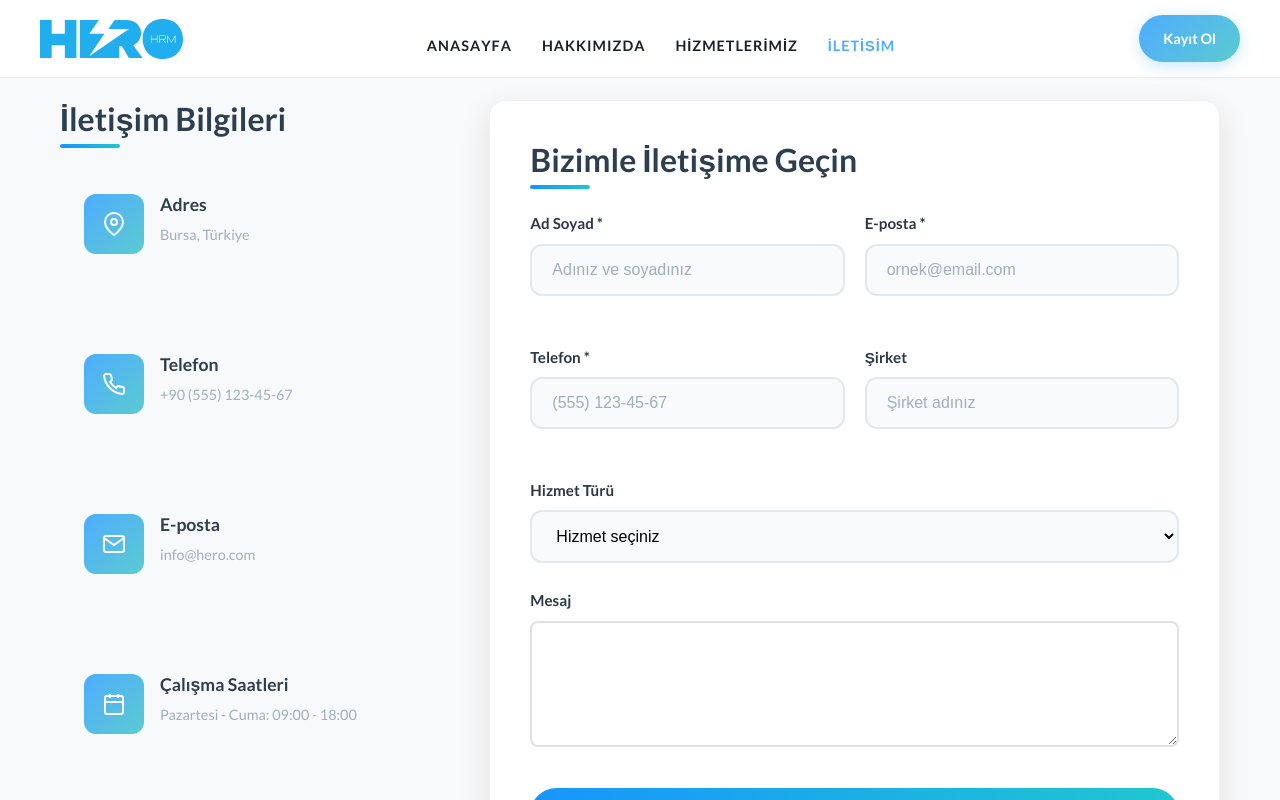
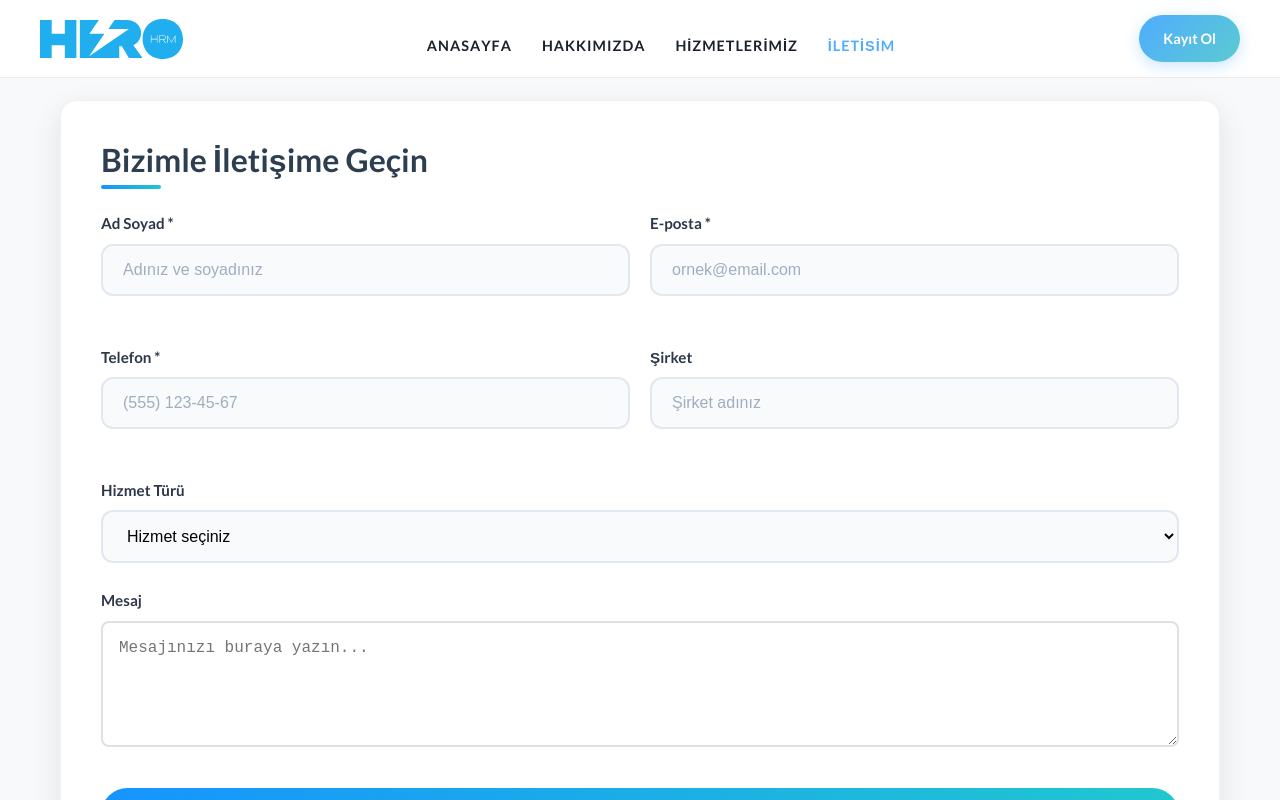
Before and after one commit to aifteam-sude-kalayci/hero, a React (Vite) app in the folder hero-web/: page /iletisim in a window 1280 px wide. Shown: the top 800 px of the page. Built offline with nearby package versions, Linux system fonts and the light colour scheme; a web font is replaced by a local one.

Commit message:
Removed unused CSS file for ServicesHero and refactored ContactForm component to streamline the layout and improve form handling. Updated Hero component to use imported assets for images and GIFs, enhancing the visual presentation.

```diff
--- a/hero-web/src/components/contact/ContactForm.jsx
+++ b/hero-web/src/components/contact/ContactForm.jsx
@@ -192,66 +192,6 @@ export default function ContactForm() {
       )}
 
       <div className="container">
-        <div className="contact-grid">
-          {/* Contact Information */}
-          <div className="contact-info">
-            <h2>İletişim Bilgileri</h2>
-            <div className="info-items">
-              <div className="info-item">
-                <div className="info-icon">
-                  <svg width="24" height="24" viewBox="0 0 24 24" fill="none" stroke="currentColor" strokeWidth="2">
-                    <path d="M21 10c0 7-9 13-9 13s-9-6-9-13a9 9 0 0 1 18 0z"/>
-                    <circle cx="12" cy="10" r="3"/>
-                  </svg>
-                </div>
-                <div className="info-content">
-                  <h3>Adres</h3>
-                  <p>Bursa, Türkiye</p>
-                </div>
-              </div>
-
-              <div className="info-item">
-                <div className="info-icon">
-                  <svg width="24" height="24" viewBox="0 0 24 24" fill="none" stroke="currentColor" strokeWidth="2">
-                    <path d="M22 16.92v3a2 2 0 0 1-2.18 2 19.79 19.79 0 0 1-8.63-3.07 19.5 19.5 0 0 1-6-6 19.79 19.79 0 0 1-3.07-8.67A2 2 0 0 1 4.11 2h3a2 2 0 0 1 2 1.72 12.84 12.84 0 0 0 .7 2.81 2 2 0 0 1-.45 2.11L8.09 9.91a16 16 0 0 0 6 6l1.27-1.27a2 2 0 0 1 2.11-.45 12.84 12.84 0 0 0 2.81.7A2 2 0 0 1 22 16.92z"/>
-                  </svg>
-                </div>
-                <div className="info-content">
-                  <h3>Telefon</h3>
-                  <p>+90 (555) 123-45-67</p>
-                </div>
-              </div>
-
-              <div className="info-item">
-                <div className="info-icon">
-                  <svg width="24" height="24" viewBox="0 0 24 24" fill="none" stroke="currentColor" strokeWidth="2">
-                    <path d="M4 4h16c1.1 0 2 .9 2 2v12c0 1.1-.9 2-2 2H4c-1.1 0-2-.9-2-2V6c0-1.1.9-2 2-2z"/>
-                    <polyline points="22,6 12,13 2,6"/>
-                  </svg>
-                </div>
-                <div className="info-content">
-                  <h3>E-posta</h3>
-                  <p>info@hero.com</p>
-                </div>
-              </div>
-
-              <div className="info-item">
-                <div className="info-icon">
-                  <svg width="24" height="24" viewBox="0 0 24 24" fill="none" stroke="currentColor" strokeWidth="2">
-                    <rect x="3" y="4" width="18" height="18" rx="2" ry="2"/>
-                    <line x1="16" y1="2" x2="16" y2="6"/>
-                    <line x1="8" y1="2" x2="8" y2="6"/>
-                    <line x1="3" y1="10" x2="21" y2="10"/>
-                  </svg>
-                </div>
-                <div className="info-content">
-                  <h3>Çalışma Saatleri</h3>
-                  <p>Pazartesi - Cuma: 09:00 - 18:00</p>
-                </div>
-              </div>
-            </div>
-          </div>
-
         {/* Contact Form */}
         <div className="contact-form">
           <h2>Bizimle İletişime Geçin</h2>
@@ -340,6 +280,7 @@ export default function ContactForm() {
                 value={formData.message}
                 onChange={handleInputChange}
                 rows="5"
+                placeholder="Mesajınızı buraya yazın..."
               ></textarea>
             </div>
 
@@ -354,6 +295,5 @@ export default function ContactForm() {
         </div>
       </div>
     </div>
-    </div>
   );
 }
--- a/hero-web/src/components/home/Hero.jsx
+++ b/hero-web/src/components/home/Hero.jsx
@@ -3,6 +3,14 @@ import { Link } from 'react-router-dom';
 import gsap from 'gsap';
 import { ScrollTrigger } from 'gsap/ScrollTrigger';
 import './Hero.css';
+
+// Import assets
+import iphoneImg from '../../assets/iphone.jpg';
+import webImg from '../../assets/web.jpg';
+import heroAiGif from '../../assets/maskot pozları/gifs/hero-ai.gif';
+import girisCikisGif from '../../assets/maskot pozları/gifs/giris-cikis.gif';
+import izinSagGif from '../../assets/maskot pozları/gifs/izin-sag.gif';
+import izinGif from '../../assets/maskot pozları/gifs/izin.gif';
 
 gsap.registerPlugin(ScrollTrigger);
 
@@ -16,19 +24,19 @@ export default function Hero() {
   const devices = [
     {
       type: 'iPhoneX',
-      image: '/src/assets/iphone.jpg',
+      image: iphoneImg,
       title: 'Mobil Uygulama',
       subtitle: 'Modern ve kullanıcı dostu mobil deneyim',
-      leftGif: '/src/assets/maskot pozları/gifs/hero-ai.gif',
-      rightGif: '/src/assets/maskot pozları/gifs/giris-cikis.gif'
+      leftGif: heroAiGif,
+      rightGif: girisCikisGif
     },
     {
       type: 'MacBookPro',
-      image: '/src/assets/web.jpg',
+      image: webImg,
       title: 'Web Tasarım',
       subtitle: 'Responsive ve modern web tasarım hizmetleri',
-      leftGif: '/src/assets/maskot pozları/gifs/izin-sag.gif',
-      rightGif: '/src/assets/maskot pozları/gifs/izin.gif'
+      leftGif: izinSagGif,
+      rightGif: izinGif
     }
   ];
 
@@ -193,18 +201,22 @@ export default function Hero() {
 
   useEffect(() => {
     // Device slider animation
-    gsap.fromTo('.device-frame',
+    const deviceFrames = document.querySelectorAll('.device-frame');
+    if (deviceFrames.length > 0) {
+      gsap.fromTo(deviceFrames,
         { y: 50, opacity: 0, scale: 0.8 },
         { y: 0, opacity: 1, scale: 1, duration: 1, ease: "back.out(1.4)", delay: 0.5 }
       );
-
-
+    }
 
     // Indicators animation
-    gsap.fromTo('.indicator',
+    const indicators = document.querySelectorAll('.indicator');
+    if (indicators.length > 0) {
+      gsap.fromTo(indicators,
         { scale: 0, opacity: 0 },
         { scale: 1, opacity: 1, duration: 0.4, ease: "back.out(1.7)", delay: 1, stagger: 0.1 }
       );
+    }
 
 
 
```
Also changed, not shown: hero-web/src/components/ServicesHero.css (deleted). Lines whose indentation alone changed are shown as unchanged.
